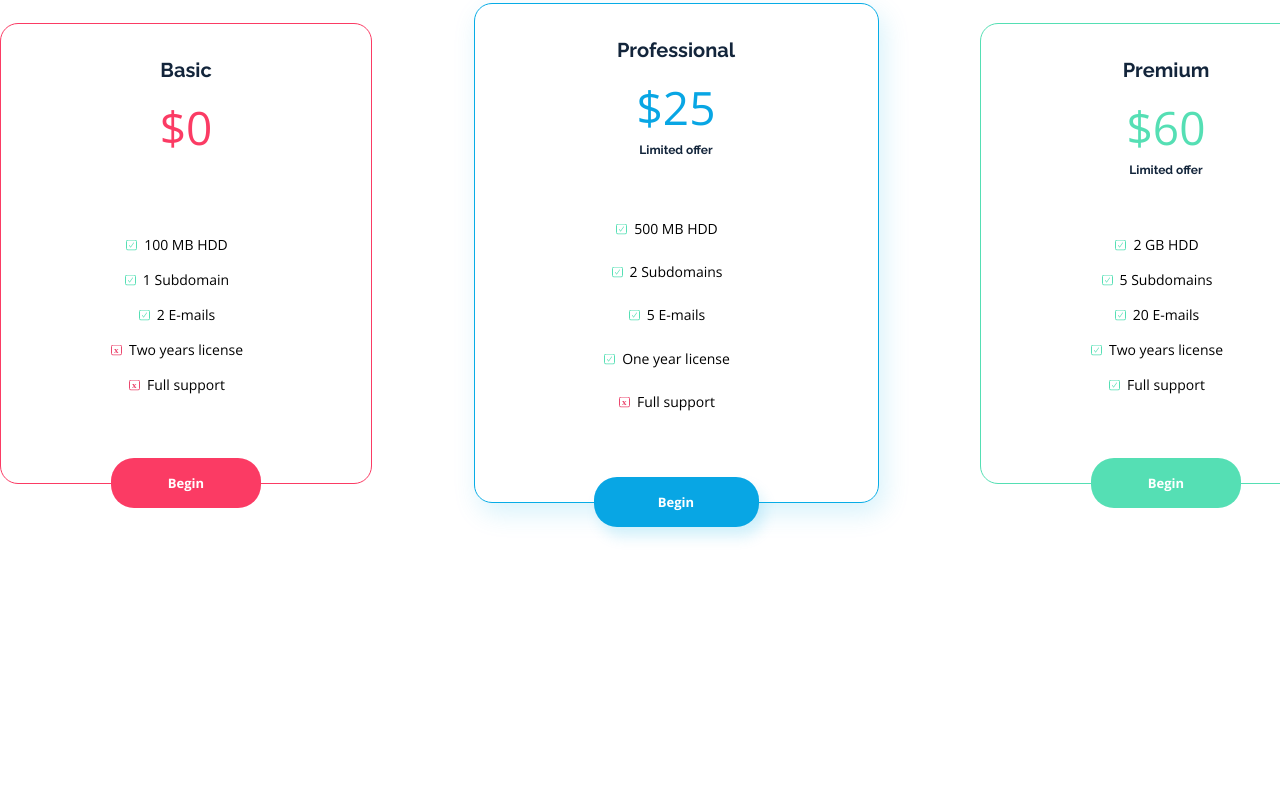
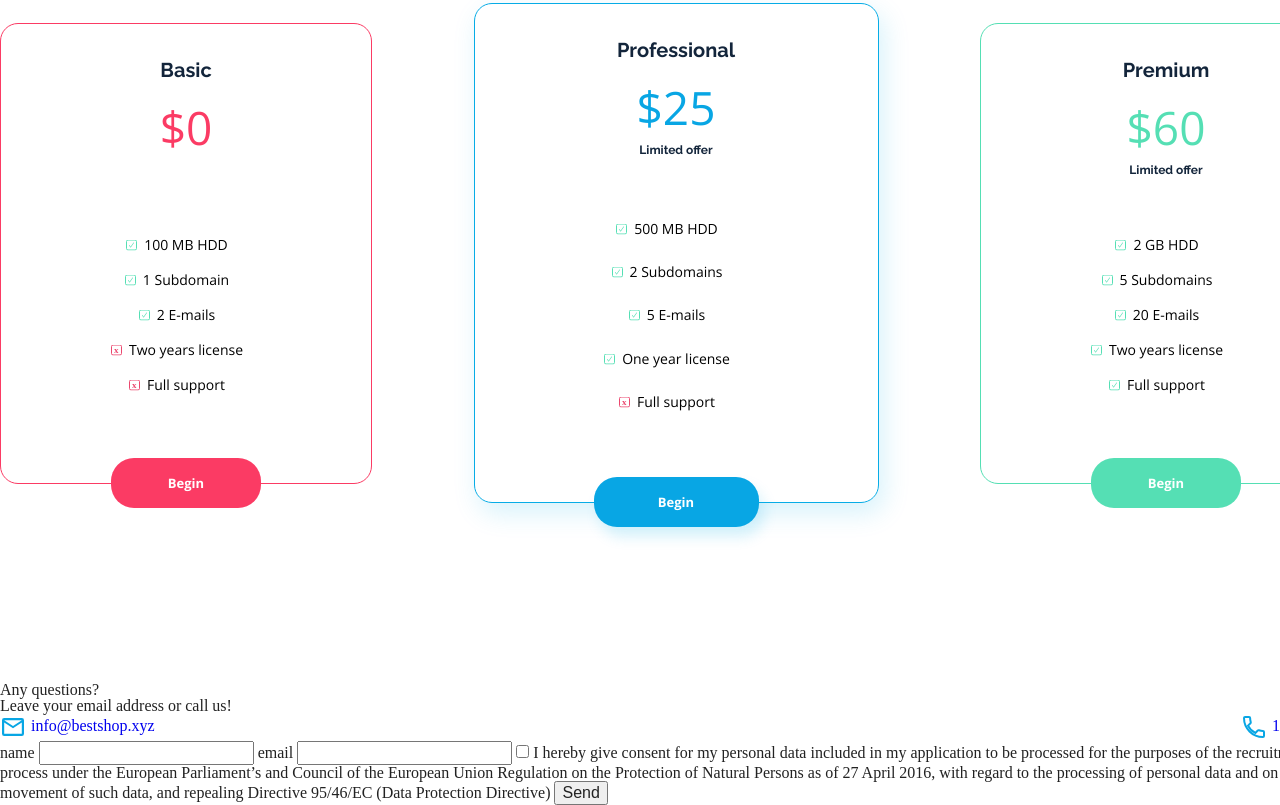
Before and after one commit to pawel-peksa/BestShop, a plain HTML site: page index.html in a window 1280 px wide. Shown: the part 2914-3719 px from the top of the page. Before the commit the page ends 3596 px from the top, so only its background shows below. Drawn offline with nearby package versions, Linux system fonts and the light colour scheme.

Commit message:
structure contact

```diff
--- a/index.html
+++ b/index.html
@@ -8,7 +8,7 @@
   <link rel="preconnect" href="https://fonts.googleapis.com">
   <link rel="preconnect" href="https://fonts.gstatic.com" crossorigin>
   <link
-    href="https://fonts.googleapis.com/css2?family=Open+Sans:wght@300;400;700&family=Raleway:wght@300;400;700;800&display=swap"
+    href="https://fonts.googleapis.com/css2?family=Open+Sans:wght@300;400;600;700&family=Raleway:wght@300;400;700;800&display=swap"
     rel="stylesheet">
   <link rel="stylesheet" href="css/reset.css">
   <link rel="stylesheet" href="css/style.css">
@@ -164,6 +164,42 @@
     </div>
   </section>
 
+  <section class="contact__section">
+    <div class="container">
+      <div class="column__info">
+        <h2>Any questions?</h2>
+        <p>Leave your email address or call us!</p>
+
+        <div class="links__wrapper flex--spacebetween">
+          <div class="contact__mail">
+            <img src="assets/Mail Icon.svg" alt="">
+            <a href="mailto:info@bestshop.xyz">info@bestshop.xyz</a>
+          </div>
+
+          <div class="contact__phone">
+            <img src="assets/Phone Icon.svg" alt="">
+            <a href="tel:123456789">123 456 789</a>
+          </div>
+        </div>
+      </div>
+
+      <form action="" class="column__form">
+        <label for="name" class="label--textinput">name</label>
+        <input type="text" id="name">
+
+        <label for="mail" class="label--textinput">email</label>
+        <input type="email" id="mail">
+
+        <label class="label--checkbox">
+          <input type="checkbox">
+          <span></span>
+          I hereby give consent for my personal data included in my application to be processed for the purposes of the recruitment process under the European Parliament’s and Council of the European Union Regulation on the Protection of Natural Persons as of 27 April 2016, with regard to the processing of personal data and on the free movement of such data, and repealing Directive 95/46/EC (Data Protection Directive)
+        </label>
+
+        <button type="submit" class="form__submit">Send</button>
+      </form>
+    </div>
+  </section>
 
 
 </body>
```
